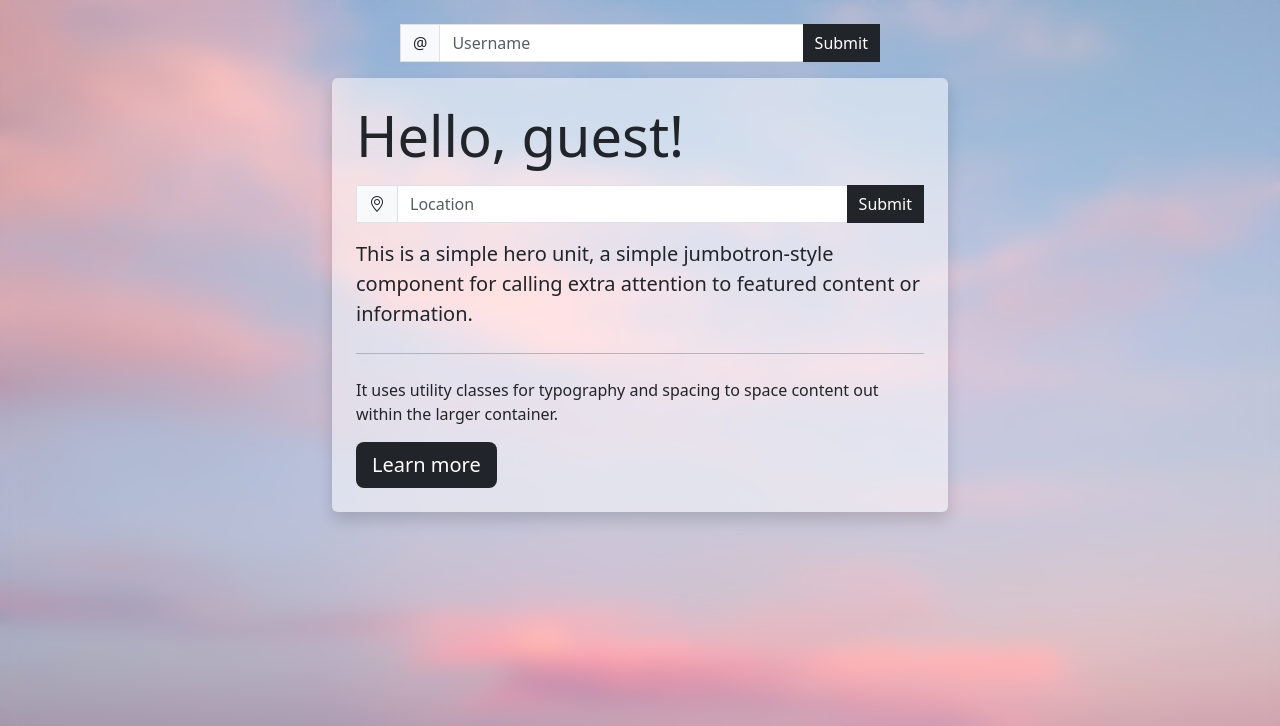
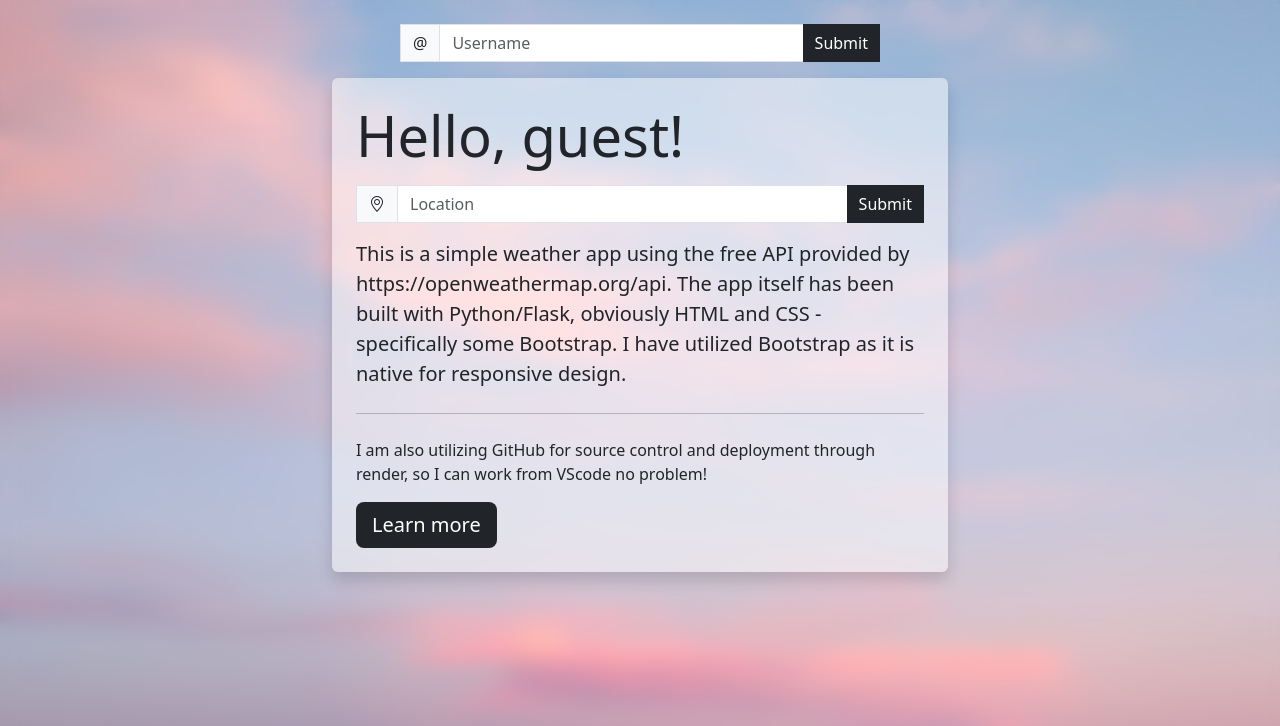
Before and after one commit to FEDavid/Basic_weather, a Flask app: page / in a window 1280 px wide. Shown: the top 726 px of the page. Run offline with Flask 2, Linux system fonts and the light colour scheme.

Commit message:
Updated text.

```diff
--- a/templates/index.html
+++ b/templates/index.html
@@ -48,10 +48,9 @@
                 <input class="btn btn-primary rounded-0 border-0 bg-dark" type="submit" value="Submit">
               </div>
             </form>
-            <p class="lead">This is a simple hero unit, a simple jumbotron-style component for calling extra attention
-              to featured content or information.</p>
+            <p class="lead">This is a simple weather app using the free API provided by https://openweathermap.org/api. The app itself has been built with Python/Flask, obviously HTML and CSS - specifically some Bootstrap. I have utilized Bootstrap as it is native for responsive design. </p>
             <hr class="my-4">
-            <p>It uses utility classes for typography and spacing to space content out within the larger container.</p>
+            <p>I am also utilizing GitHub for source control and deployment through render, so I can work from VScode no problem!</p>
             <p class="lead mb-0">
               <a class="btn btn-primary btn-lg bg-dark border-0" href="#" role="button">Learn more</a>
             </p>
```
